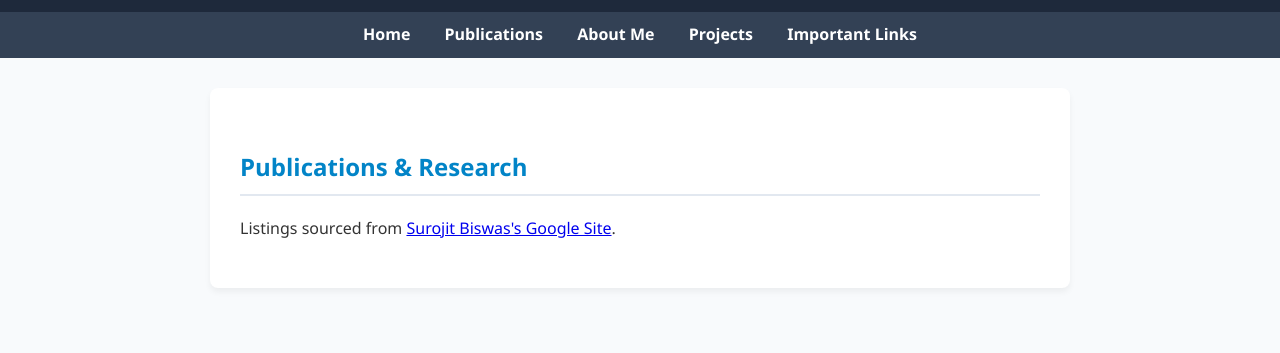
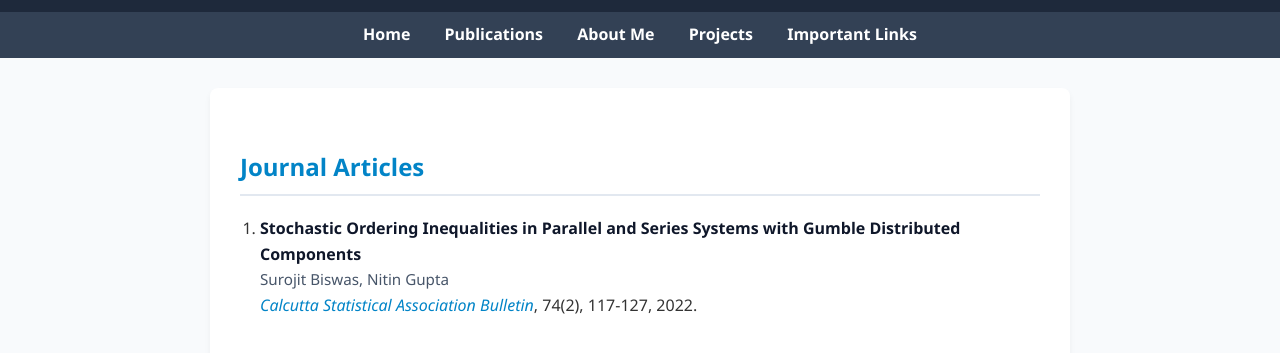
Before and after one commit to surojitbiswas23/surojitbiswas23.github.io, a plain HTML site: page publications.html in a window 1280 px wide. Shown: the part 99-452 px from the top of the page. Drawn offline with Linux system fonts and the light colour scheme.

Commit message:
Update publications.html

```diff
--- a/publications.html
+++ b/publications.html
@@ -1,4 +1,3 @@
-
 <!DOCTYPE html>
 <html lang="en">
 <head>
@@ -15,16 +14,21 @@
         .container { max-width: 800px; margin: 30px auto; background: white; padding: 30px; border-radius: 8px; box-shadow: 0 4px 6px rgba(0,0,0,0.05); }
         h2 { color: #0284c7; border-bottom: 2px solid #e2e8f0; padding-bottom: 8px; margin-top: 30px; }
         ol, ul { padding-left: 20px; }
-        li { margin-bottom: 12px; }
+        li { margin-bottom: 16px; }
         .paper-title { font-weight: 600; color: #0f172a; }
-        .journal { font-style: italic; color: #475569; }
-        .status { color: #b45309; font-weight: 500; font-size: 0.9em; }
-        .link-btn { display: inline-block; font-size: 0.85em; color: #0284c7; text-decoration: none; margin-left: 5px; }
-        .link-btn:hover { text-decoration: underline; }
+        .authors { color: #475569; font-size: 0.95em; }
+        .journal { font-style: italic; color: #0284c7; }
+        .status { color: #b45309; font-weight: 500; font-size: 0.9em; background: #fef3c7; padding: 2px 6px; border-radius: 4px; display: inline-block; }
+        .link-btn { display: inline-block; font-size: 0.85em; color: #ffffff; background-color: #0284c7; padding: 3px 8px; text-decoration: none; border-radius: 4px; margin-left: 5px; }
+        .link-btn:hover { background-color: #0369a1; }
     </style>
 </head>
 <body>
-    <header><h1>Publications & Research</h1></header>
+
+    <header>
+        <h1>Publications & Research</h1>
+    </header>
+
     <nav>
         <a href="index.html">Home</a>
         <a href="publications.html">Publications</a>
@@ -32,10 +36,13 @@
         <a href="projects.html">Projects</a>
         <a href="important-links.html">Important Links</a>
     </nav>
+
     <div class="container">
-        <h2>Publications & Research</h2>
-        <p>Listings sourced from <a href="https://sites.google.com/view/surojitbiswas/publications?authuser=0">Surojit Biswas's Google Site</a>.</p>
-        <!-- Add list items here -->
-    </div>
-</body>
-</html>
+
+        <h2>Journal Articles</h2>
+        <ol>
+            <li>
+                <span class="paper-title">Stochastic Ordering Inequalities in Parallel and Series Systems with Gumble Distributed Components</span><br>
+                <span class="authors">Surojit Biswas, Nitin Gupta</span><br>
+                <span class="journal">Calcutta Statistical Association Bulletin</span>, 74(2), 117-127, 2022.
+                <a href="
```
